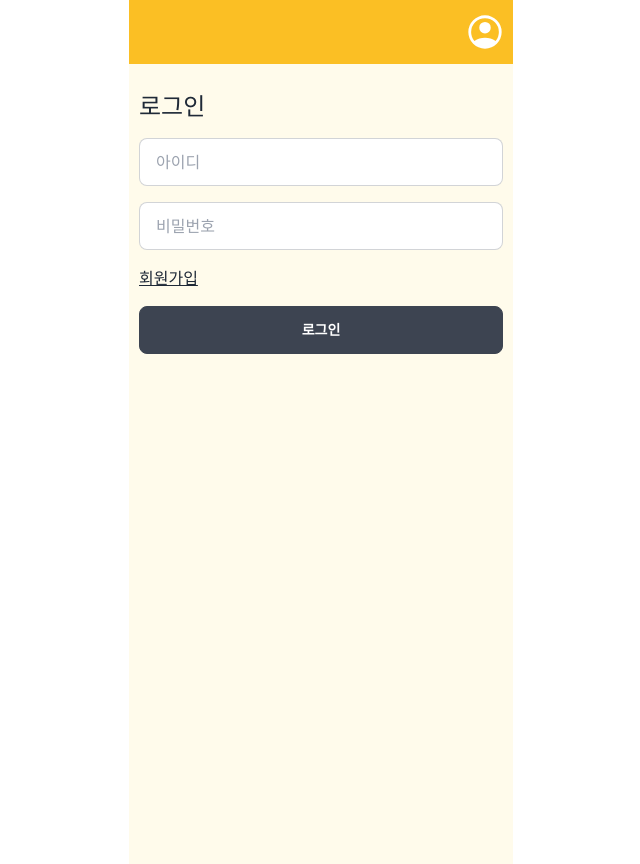
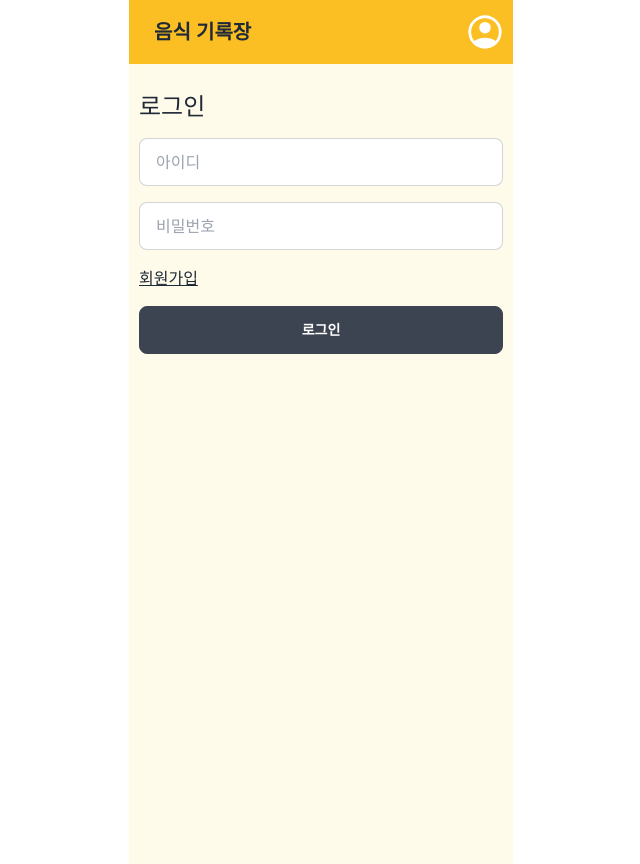
Before and after one commit to ShineTiger/food-management, a React (Create React App) app in the folder client/: page /Login in a window 1280 px wide. Shown: the whole page, without its empty margins (319-959 px from the left). Built offline with nearby package versions, Linux system fonts and the light colour scheme.

Commit message:
:sparkles: AddMeal 페이지가 아니면 타이틀을 앱의 이름으로 항상 나오게 구현함

```diff
--- a/client/src/components/Main/Navbar.tsx
+++ b/client/src/components/Main/Navbar.tsx
@@ -27,6 +27,8 @@ const Navbar = () => {
           setTitle('간식');
           break;
       }
+    } else {
+      setTitle('음식 기록장');
     }
   });
 
```
